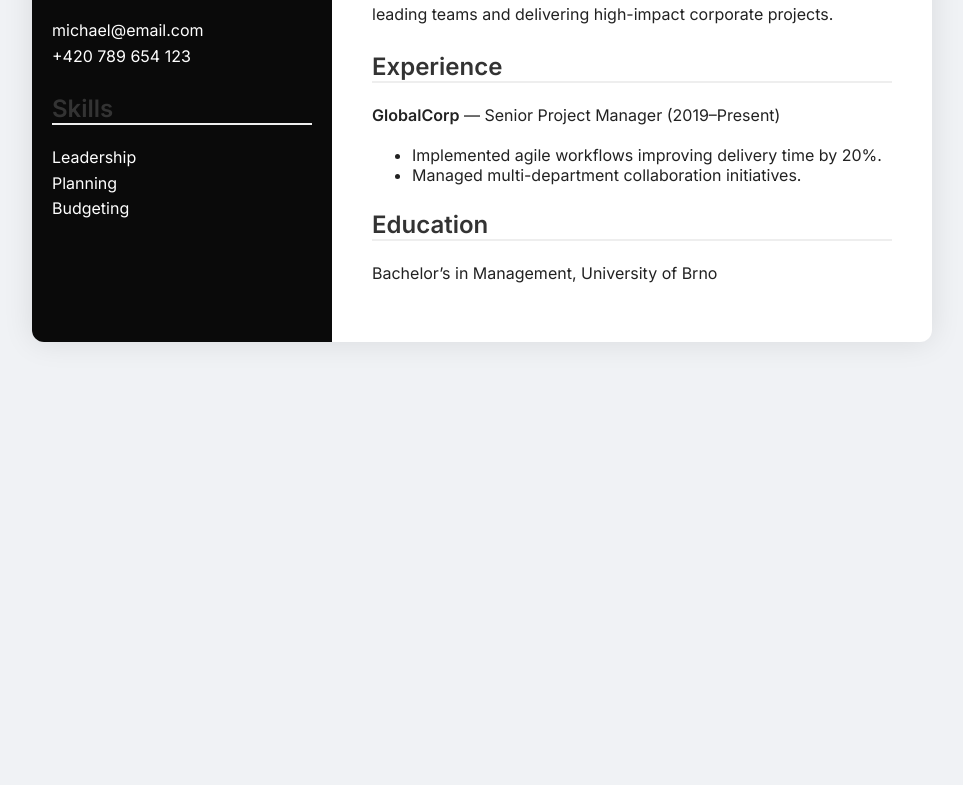
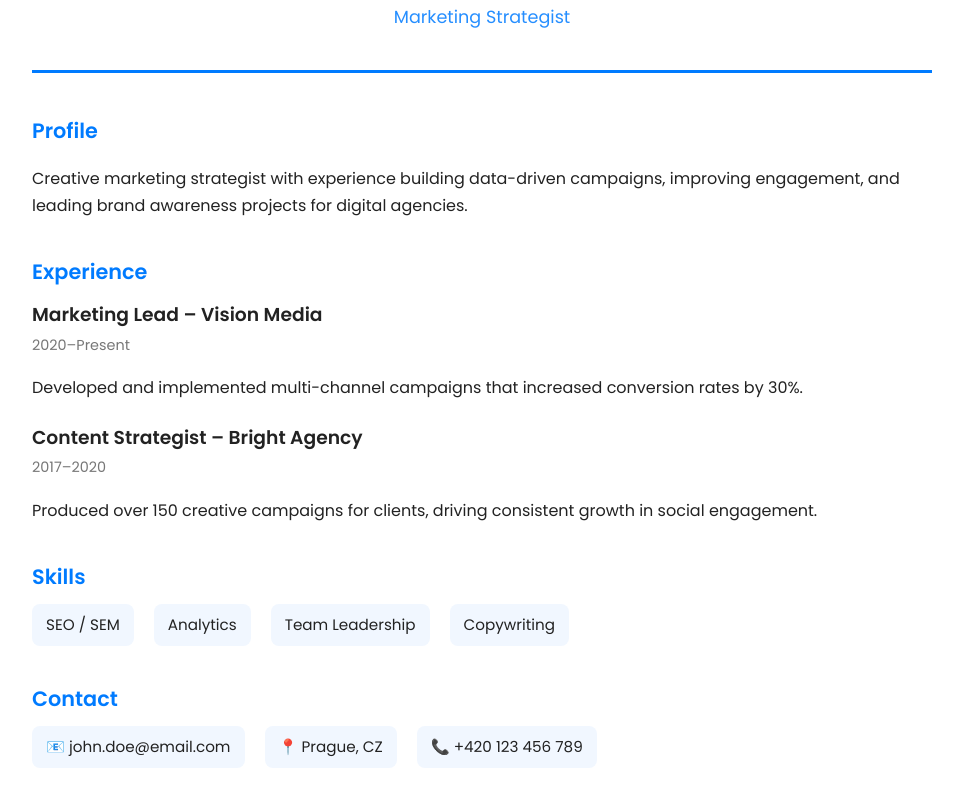
Before and after one commit to realcodefromzero/my-portfolio, a plain HTML site: page business/business-modern.html in a window 1280 px wide. Shown: the part 180-965 px from the top of the page, without its empty margins (158-1121 px from the left). Before the commit the page ends 800 px from the top, so only its background shows below. Drawn offline with Linux system fonts and the light colour scheme.

Commit message:
Update business-modern.html

```diff
--- a/business/business-modern.html
+++ b/business/business-modern.html
@@ -3,69 +3,127 @@
 <head>
 <meta charset="UTF-8">
 <meta name="viewport" content="width=device-width, initial-scale=1.0">
-<title>Business Modern - Resume Template</title>
-<link href="https://fonts.googleapis.com/css2?family=Inter:wght@300;400;600&display=swap" rel="stylesheet">
+<title>Business Modern Resume - CODEPRINT</title>
+<link href="https://fonts.googleapis.com/css2?family=Poppins:wght@300;400;600&display=swap" rel="stylesheet">
 <style>
 body {
   margin: 0;
-    font-family: "Inter", sans-serif;
-    background: #f0f2f5;
+  background: #fafafa;
+  font-family: 'Poppins', sans-serif;
   color: #222;
-    display: flex;
-    justify-content: center;
-    align-items: center;
-    padding: 40px;
+  line-height: 1.7;
 }
-  .resume {
-    display: grid;
-    grid-template-columns: 1fr 2fr;
-    background: white;
+
+.container {
+  max-width: 900px;
+  margin: 50px auto;
+  background: #fff;
   border-radius: 12px;
-    overflow: hidden;
-    box-shadow: 0 0 30px rgba(0,0,0,0.1);
-    max-width: 900px;
+  box-shadow: 0 0 20px rgba(0,0,0,0.08);
+  padding: 50px 70px;
 }
-  .sidebar {
-    background: #0a0a0a;
-    color: white;
-    padding: 40px 20px;
+
+header {
+  text-align: center;
+  border-bottom: 3px solid #007BFF;
+  padding-bottom: 20px;
+  margin-bottom: 40px;
 }
-  .main {
-    padding: 40px;
+
+header h1 {
+  font-size: 2.4rem;
+  margin: 0;
 }
-  h1 {
-    font-size: 2rem;
+
+header p {
+  font-size: 1.1rem;
+  color: #007BFF;
+  opacity: 0.85;
+}
+
+section {
+  margin-bottom: 35px;
+}
+
+h2 {
+  color: #007BFF;
+  font-size: 1.3rem;
   margin-bottom: 10px;
 }
-  h2 {
-    color: #333;
-    border-bottom: 2px solid #eee;
-    margin-top: 25px;
+
+ul {
+  list-style: none;
+  padding-left: 0;
 }
-  p { line-height: 1.6; }
+
+.job {
+  margin-bottom: 20px;
+}
+
+.job h3 {
+  margin: 0;
+  color: #222;
+  font-weight: 600;
+}
+
+.job span {
+  font-size: 0.9rem;
+  color: #777;
+}
+
+.skills, .contact {
+  display: flex;
+  flex-wrap: wrap;
+  gap: 10px 20px;
+  font-size: 0.95rem;
+}
+.skill, .info { background: #f1f7ff; padding: 8px 14px; border-radius: 8px; }
 </style>
 </head>
 <body>
-  <div class="resume">
-    <div class="sidebar">
-      <h1>Michael Doe</h1>
-      <p><b>Project Manager</b></p>
-      <p>michael@email.com<br>+420 789 654 123</p>
+<div class="container">
+  <header>
+    <h1>John Doe</h1>
+    <p>Marketing Strategist</p>
+  </header>
+
+  <section>
+    <h2>Profile</h2>
+    <p>Creative marketing strategist with experience building data-driven campaigns, improving engagement, and leading brand awareness projects for digital agencies.</p>
+  </section>
+
+  <section>
+    <h2>Experience</h2>
+    <div class="job">
+      <h3>Marketing Lead – Vision Media</h3>
+      <span>2020–Present</span>
+      <p>Developed and implemented multi-channel campaigns that increased conversion rates by 30%.</p>
+    </div>
+    <div class="job">
+      <h3>Content Strategist – Bright Agency</h3>
+      <span>2017–2020</span>
+      <p>Produced over 150 creative campaigns for clients, driving consistent growth in social engagement.</p>
+    </div>
+  </section>
+
+  <section>
     <h2>Skills</h2>
-      <p>Leadership<br>Planning<br>Budgeting</p>
+    <div class="skills">
+      <div class="skill">SEO / SEM</div>
+      <div class="skill">Analytics</div>
+      <div class="skill">Team Leadership</div>
+      <div class="skill">Copywriting</div>
     </div>
-    <div class="main">
-      <h2>Profile</h2>
-      <p>Results-oriented project manager with 6+ years of experience leading teams and delivering high-impact corporate projects.</p>
-      <h2>Experience</h2>
-      <p><b>GlobalCorp</b> — Senior Project Manager (2019–Present)</p>
-      <ul>
-        <li>Implemented agile workflows improving delivery time by 20%.</li>
-        <li>Managed multi-department collaboration initiatives.</li>
-      </ul>
-      <h2>Education</h2>
-      <p>Bachelor’s in Management, University of Brno</p>
+  </section>
+
+  <section>
+    <h2>Contact</h2>
+    <div class="contact">
+      <div class="info">📧 john.doe@email.com</div>
+      <div class="info">📍 Prague, CZ</div>
+      <div class="info">📞 +420 123 456 789</div>
     </div>
+  </section>
 </div>
 </body>
 </html>
```
Lines whose indentation alone changed are shown as unchanged.
